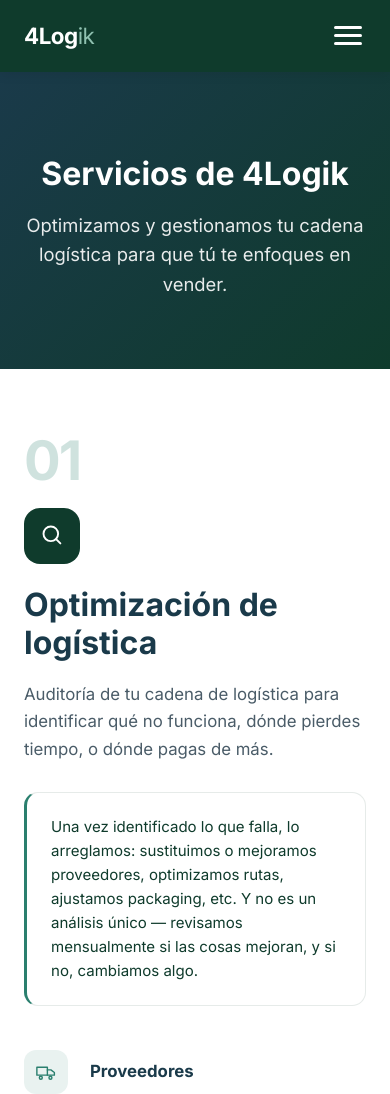
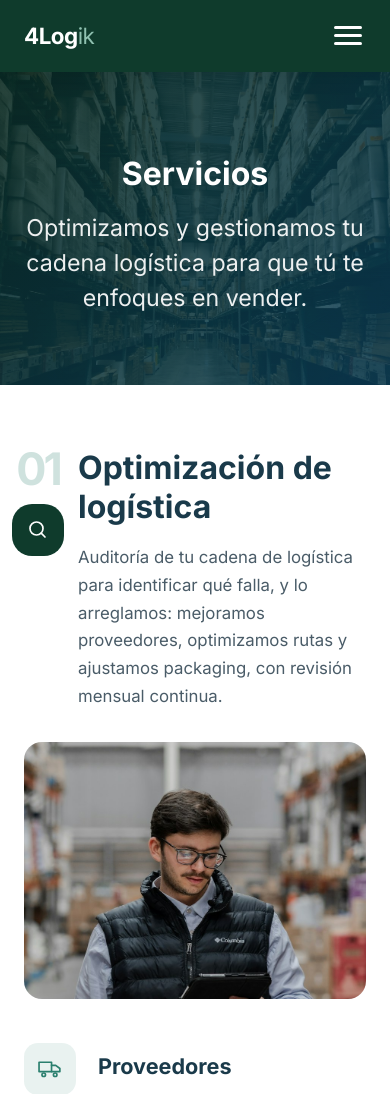
Before and after one commit to Santiagoerre/4pl, a plain HTML site: page servicios.html in a window 390 px wide. Shown: the top 1094 px of the page. Drawn offline with Linux system fonts and the light colour scheme.

Commit message:
Añadir imágenes y mejorar la estructura visual del sitio
Las páginas eran totalmente textuales, con placeholders de emoji en
"Nosotros" y sin apoyo visual en el resto. Se incorporan fotografías
(licencia libre de Unsplash) en las secciones donde aportan contexto:
cabeceras de Servicios, Nosotros y Contacto, secciones de servicio,
dashboard de KPIs y bloque de beneficios de la home.

Además se reestructura la cabecera de cada servicio (numeral e icono
a la izquierda del título) y se ajusta la jerarquía tipográfica.

Co-Authored-By: Claude Opus 5 <noreply@anthropic.com>

```diff
--- a/css/style.css
+++ b/css/style.css
@@ -112,7 +112,9 @@ nav a.active {
 
 /* ===== HERO (Home) ===== */
 .hero {
-    background: linear-gradient(135deg, var(--azul-profundo) 0%, var(--verde-oscuro) 100%);
+    background:
+        linear-gradient(135deg, rgba(10, 42, 33, 0.88) 0%, rgba(11, 61, 82, 0.82) 100%),
+        url("../img/hero-puerto.jpg") center 65% / cover no-repeat;
     color: var(--blanco);
     padding: 80px 0 70px;
     text-align: center;
@@ -196,14 +198,30 @@ nav a.active {
     padding: 76px 0 70px;
     text-align: center;
 }
+.page-header-servicios {
+    background:
+        linear-gradient(135deg, rgba(10, 42, 33, 0.88) 0%, rgba(11, 61, 82, 0.82) 100%),
+        url("../img/servicios-header.jpg") center 30% / cover no-repeat;
+}
+.page-header-about {
+    background:
+        linear-gradient(135deg, rgba(10, 42, 33, 0.88) 0%, rgba(11, 61, 82, 0.82) 100%),
+        url("../img/about-header.jpg") center 40% / cover no-repeat;
+}
+.page-header-contacto {
+    background:
+        linear-gradient(135deg, rgba(10, 42, 33, 0.88) 0%, rgba(11, 61, 82, 0.82) 100%),
+        url("../img/contacto-header.jpg") center 68% / cover no-repeat;
+}
 .page-header h1 {
     font-size: 2.6rem;
     margin-bottom: 12px;
 }
 .page-header p {
-    font-size: 1.15rem;
-    opacity: 0.9;
-    max-width: 650px;
+    font-size: 1.45rem;
+    line-height: 1.5;
+    opacity: 0.92;
+    max-width: 780px;
     margin: 0 auto;
 }
 
@@ -385,10 +403,11 @@ nav a.active {
     background: var(--blanco);
 }
 
-.beneficio-content {
-    max-width: 800px;
-    margin: 0 auto;
-    text-align: center;
+.grid-beneficio {
+    display: grid;
+    grid-template-columns: 1.1fr 1fr;
+    gap: 60px;
+    align-items: center;
 }
 
 .beneficio-content h2 {
@@ -400,9 +419,9 @@ nav a.active {
 
 .beneficio-content > p {
     max-width: 650px;
-    margin: 0 auto 40px;
     color: var(--texto-claro);
     font-size: 1.05rem;
+    margin-bottom: 40px;
 }
 
 .beneficios-list {
@@ -451,6 +470,13 @@ nav a.active {
     .areas-grid {
         grid-template-columns: 1fr 1fr;
     }
+    .grid-beneficio {
+        grid-template-columns: 1fr;
+        gap: 36px;
+    }
+    .grid-beneficio .img-placeholder {
+        order: -1;
+    }
 }
 
 @media (max-width: 768px) {
@@ -524,7 +550,6 @@ nav a.active {
 .img-placeholder {
     background: var(--verde-oscuro);
     color: var(--blanco);
-    padding: 50px 30px;
     border-radius: 24px;
     text-align: center;
     min-height: 200px;
@@ -532,6 +557,7 @@ nav a.active {
     flex-direction: column;
     align-items: center;
     justify-content: center;
+    overflow: hidden;
 }
 .img-placeholder span {
     font-size: 4rem;
@@ -539,6 +565,13 @@ nav a.active {
 .img-placeholder p {
     margin-top: 12px;
     font-weight: 600;
+}
+.img-placeholder img {
+    width: 100%;
+    height: 100%;
+    min-height: 320px;
+    object-fit: cover;
+    display: block;
 }
 
 .servicios-detalle {
@@ -739,25 +772,42 @@ nav a.active {
     top: 110px;
 }
 
+.servicio-cabecera {
+    display: flex;
+    align-items: flex-start;
+    gap: 20px;
+    margin-left: -12px;
+}
+
+.servicio-marker {
+    display: flex;
+    flex-direction: column;
+    align-items: center;
+    gap: 14px;
+    flex-shrink: 0;
+}
+
 .servicio-numero {
     display: block;
-    font-size: 3.4rem;
+    font-size: 5.6rem;
     font-weight: 700;
-    line-height: 1;
-    letter-spacing: -2px;
+    line-height: 0.9;
+    letter-spacing: -3px;
     color: var(--acento);
     opacity: 0.22;
-    margin-bottom: 20px;
 }
 
 .servicio-icono-badge {
-    width: 56px;
-    height: 56px;
-    margin-bottom: 22px;
-    border-radius: 16px;
+    width: 78px;
+    height: 78px;
+    border-radius: 20px;
     display: flex;
     align-items: center;
     justify-content: center;
+}
+
+.servicio-encabezado .servicio-intro {
+    margin-bottom: 0;
 }
 
 .servicio-1 .servicio-icono-badge {
@@ -771,8 +821,8 @@ nav a.active {
 }
 
 .servicio-icono-badge svg {
-    width: 27px;
-    height: 27px;
+    width: 36px;
+    height: 36px;
 }
 
 .servicio-rail h2 {
@@ -789,20 +839,28 @@ nav a.active {
     margin-bottom: 28px;
 }
 
-.servicio-cierre {
-    padding: 22px 24px;
-    border-radius: 14px;
-    background: var(--blanco);
-    border: 1px solid var(--borde-suave);
-    border-left: 3px solid var(--acento);
-    color: var(--verde-oscuro);
-    font-size: 0.94rem;
-    line-height: 1.6;
-}
-
-.servicio-2 .servicio-cierre {
-    border-left-color: var(--azul-profundo);
-    color: var(--azul-profundo);
+.servicio-foto {
+    margin-top: 32px;
+    border-radius: 18px;
+    overflow: hidden;
+}
+
+.servicio-foto img {
+    width: 100%;
+    aspect-ratio: 4 / 3;
+    height: auto;
+    object-fit: cover;
+    object-position: center 25%;
+    display: block;
+}
+
+.servicio-foto-dashboard {
+    max-width: 720px;
+    margin: 34px auto 0;
+}
+
+.servicio-foto-dashboard img {
+    height: 300px;
 }
 
 .lista-servicio-grande {
@@ -829,10 +887,10 @@ nav a.active {
 }
 
 .lista-servicio-grande .punto-icono {
-    width: 44px;
-    height: 44px;
+    width: 52px;
+    height: 52px;
     flex-shrink: 0;
-    border-radius: 12px;
+    border-radius: 14px;
     display: flex;
     align-items: center;
     justify-content: center;
@@ -841,8 +899,8 @@ nav a.active {
 }
 
 .lista-servicio-grande .punto-icono svg {
-    width: 21px;
-    height: 21px;
+    width: 25px;
+    height: 25px;
 }
 
 .servicio-2 .lista-servicio-grande .punto-icono {
@@ -854,14 +912,15 @@ nav a.active {
     color: var(--texto-claro);
     font-size: 0.99rem;
     line-height: 1.65;
-    padding-top: 8px;
+    padding-top: 6px;
 }
 
 .lista-servicio-grande li strong {
     display: block;
     color: var(--azul-profundo);
-    font-size: 1.05rem;
-    margin-bottom: 4px;
+    font-size: 1.35rem;
+    font-weight: 700;
+    margin-bottom: 6px;
 }
 
 .lista-servicio-grande li strong + br {
@@ -1413,6 +1472,20 @@ footer a:hover {
     .hero h1 {
         font-size: 1.8rem;
     }
+    .servicio-cabecera {
+        gap: 14px;
+    }
+    .servicio-numero {
+        font-size: 2.8rem;
+    }
+    .servicio-icono-badge {
+        width: 52px;
+        height: 52px;
+    }
+    .servicio-icono-badge svg {
+        width: 24px;
+        height: 24px;
+    }
 }
 
 /* ===== CONTENEDOR DE ICONOS ===== */
--- a/servicios.html
+++ b/servicios.html
@@ -18,7 +18,7 @@
                 <a href="servicios.html" class="active">Servicios</a>
                 <a href="about.html">Sobre nosotros</a>
                 <a href="contact.html">Contacto</a>
-                <a href="contact.html" class="btn-cta-header">Solicita info</a>
+                <a href="https://calendar.app.google/HGpNspjjP2chgkkp9" class="btn-cta-header" target="_blank" rel="noopener">Agenda una reunión</a>
             </nav>
             <button class="menu-toggle" aria-label="Abrir menú">
                 <span></span><span></span><span></span>
@@ -27,9 +27,9 @@
     </header>
 
     <!-- ===== HERO ===== -->
-    <section class="page-header">
+    <section class="page-header page-header-servicios">
         <div class="container">
-            <h1>Servicios de 4Logik</h1>
+            <h1>Servicios</h1>
             <p>Optimizamos y gestionamos tu cadena logística para que tú te enfoques en vender.</p>
         </div>
     </section>
@@ -39,13 +39,21 @@
         <div class="container">
             <div class="servicio-layout">
                 <div class="servicio-rail">
+                    <div class="servicio-cabecera">
+                        <div class="servicio-marker">
                             <span class="servicio-numero">01</span>
                             <span class="servicio-icono-badge">
                                 <svg viewBox="0 0 24 24" fill="none" stroke="currentColor" stroke-width="1.7" stroke-linecap="round" stroke-linejoin="round"><circle cx="10.5" cy="10.5" r="6.5"/><line x1="19" y1="19" x2="15.2" y2="15.2"/></svg>
                             </span>
+                        </div>
+                        <div class="servicio-encabezado">
                             <h2>Optimización de logística</h2>
-                    <p class="servicio-intro">Auditoría de tu cadena de logística para identificar qué no funciona, dónde pierdes tiempo, o dónde pagas de más.</p>
-                    <p class="servicio-cierre">Una vez identificado lo que falla, lo arreglamos: sustituimos o mejoramos proveedores, optimizamos rutas, ajustamos packaging, etc. Y no es un análisis único — revisamos mensualmente si las cosas mejoran, y si no, cambiamos algo.</p>
+                            <p class="servicio-intro">Auditoría de tu cadena de logística para identificar qué falla, y lo arreglamos: mejoramos proveedores, optimizamos rutas y ajustamos packaging, con revisión mensual continua.</p>
+                        </div>
+                    </div>
+                    <div class="servicio-foto">
+                        <img src="img/servicio-optimizacion.jpg" alt="Responsable de almacén revisando inventario con una tablet" loading="lazy" />
+                    </div>
                 </div>
                 <div class="servicio-puntos">
                         <ol class="lista-servicio-grande">
@@ -83,7 +91,7 @@
                                 <span class="punto-icono">
                                     <svg viewBox="0 0 24 24" fill="none" stroke="currentColor" stroke-width="1.6" stroke-linecap="round" stroke-linejoin="round"><rect x="4" y="4" width="16" height="11" rx="1"/><path d="M2 19h20"/></svg>
                                 </span>
-                                <div><strong>Tecnología</strong>si usan las herramientas adecuadas (WMS/TMS, trazabilidad) o están operando "a ciegas" con hojas de cálculo. Incluye la creación de un dashboard a medida, para que el cliente tenga sus datos logísticos centralizados y visibles en un solo sitio.</div>
+                                <div><strong>Tecnología</strong>si usan las herramientas adecuadas (WMS/TMS, trazabilidad) o están operando "a ciegas" con hojas de cálculo.</div>
                             </li>
                             <li>
                                 <span class="punto-icono">
@@ -102,13 +110,21 @@
         <div class="container">
             <div class="servicio-layout">
                 <div class="servicio-rail">
+                    <div class="servicio-cabecera">
+                        <div class="servicio-marker">
                             <span class="servicio-numero">02</span>
                             <span class="servicio-icono-badge">
                                 <svg viewBox="0 0 24 24" fill="none" stroke="currentColor" stroke-width="1.7" stroke-linecap="round" stroke-linejoin="round"><polygon points="12 3 20 6 20 14 12 21 4 14 4 6"/><circle cx="12" cy="12" r="2.6"/></svg>
                             </span>
+                        </div>
+                        <div class="servicio-encabezado">
                             <h2>Administración de logística</h2>
-                    <p class="servicio-intro">Externalizamos la gestión operativa de tu logística para que te enfoques en vender, ya estés operando en tu mercado actual o expandiéndote a uno nuevo.</p>
-                    <p class="servicio-cierre">El cliente solo dice "tengo que enviar esto" y nosotros hacemos el resto, sin que tenga que aprender a gestionarlo.</p>
+                            <p class="servicio-intro">Externalizamos la gestión operativa de tu logística para que te enfoques en vender: el cliente solo dice "tengo que enviar esto" y nosotros hacemos el resto.</p>
+                        </div>
+                    </div>
+                    <div class="servicio-foto">
+                        <img src="img/servicio-administracion.jpg" alt="Flota de camiones de transporte coordinada desde arriba" loading="lazy" />
+                    </div>
                 </div>
                 <div class="servicio-puntos">
                         <ol class="lista-servicio-grande">
@@ -148,6 +164,10 @@
             <span class="eyebrow">Dashboard 4Logik</span>
             <h2>Control de costes y KPIs</h2>
             <p class="sub-servicios">Todo esto se lo entregamos al cliente en un dashboard, para que pueda ver en tiempo real cómo va su operación sin tener que pedírnoslo.</p>
+
+            <div class="servicio-foto servicio-foto-dashboard">
+                <img src="img/servicio-dashboard.jpg" alt="Panel de analítica con gráficas de rendimiento en un portátil" loading="lazy" />
+            </div>
 
             <div class="panel-dashboard">
                 <div class="kpi-costes-columna kpi-columna">
```
Also changed, not shown: about.html (+4 -6 lines), contact.html (+2 -2 lines), index.html (+10 -2 lines), img/about-header.jpg (added), img/contacto-header.jpg (added), img/equipo-global.jpg (added), img/hero-buque.jpg (added), img/hero-puerto.jpg (added), img/servicio-administracion.jpg (added), img/servicio-dashboard.jpg (added), img/servicio-optimizacion.jpg (added), img/servicios-header.jpg (added), img/sin-fronteras.jpg (added). Lines whose indentation alone changed are shown as unchanged.
